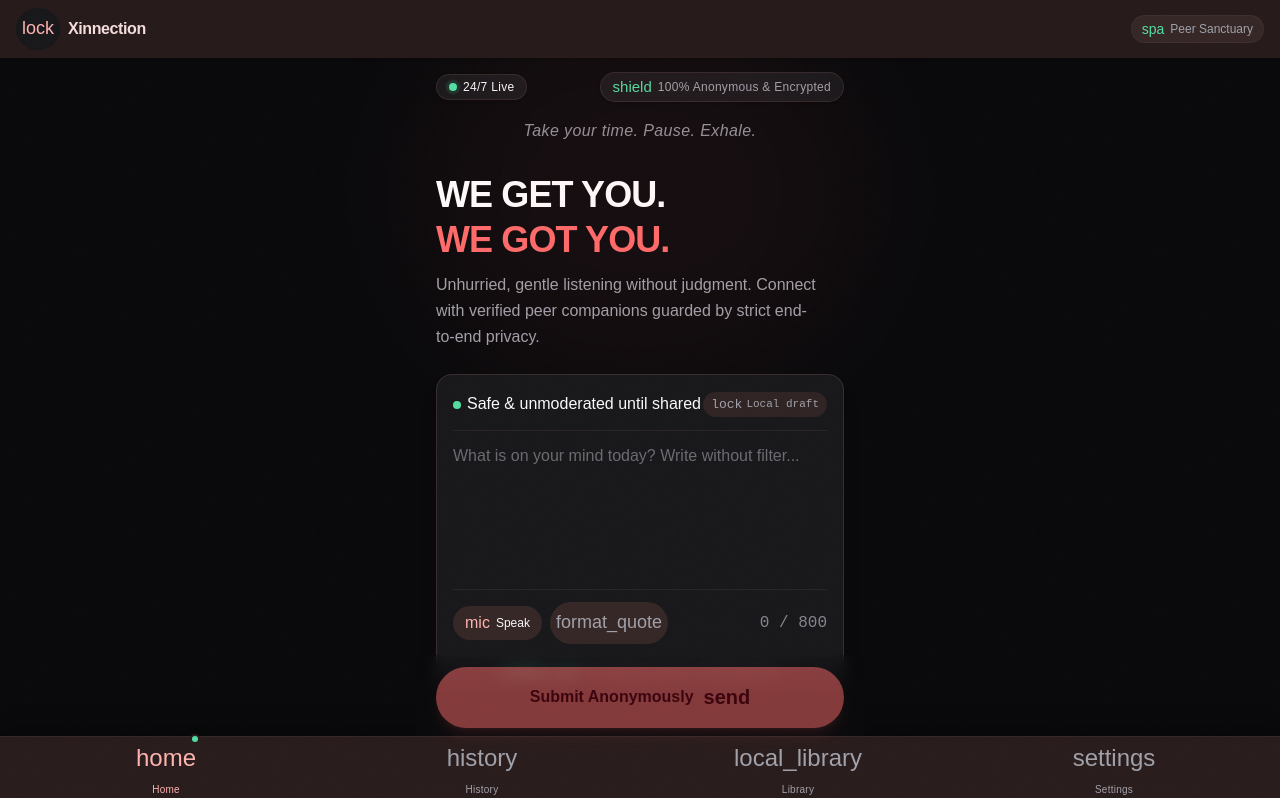
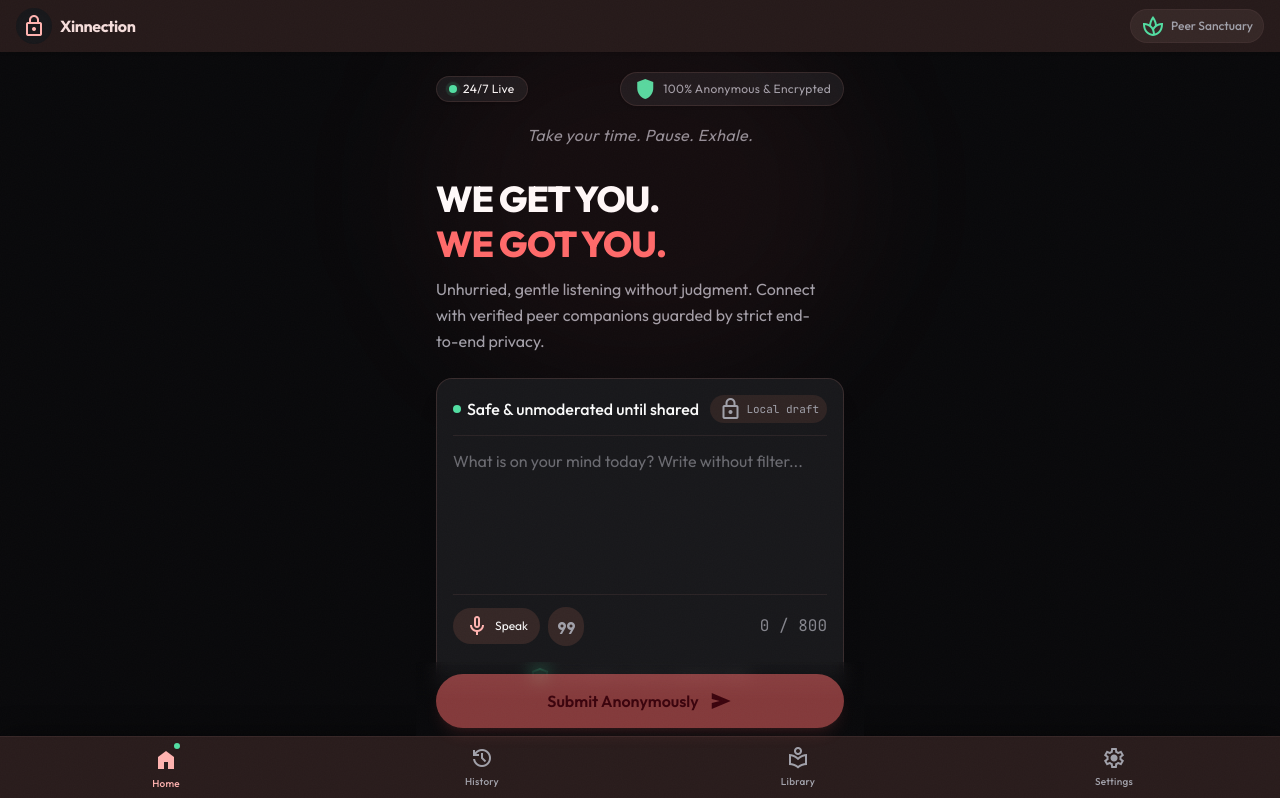
Before and after one commit to Respectus11/Xinnection, a Next.js app: page /en in a window 1280 px wide. Shown: the top 798 px of the page. Built offline with nearby package versions, Linux system fonts and the light colour scheme.

Commit message:
fix: load material symbols and stitch typography

```diff
--- a/src/app/[locale]/layout.tsx
+++ b/src/app/[locale]/layout.tsx
@@ -44,6 +44,27 @@ export default async function LocaleLayout({
       data-script={script}
       className={`${notoSans.variable} ${notoEthiopic.variable} ${fraunces.variable}`}
     >
+      <head>
+        <link rel="preconnect" href="https://fonts.googleapis.com" />
+        <link rel="preconnect" href="https://fonts.gstatic.com" crossOrigin="" />
+        <link href="https://fonts.googleapis.com/css2?family=Material+Symbols+Outlined:wght,FILL@100..700,0..1&display=swap" rel="stylesheet" />
+        <link href="https://fonts.googleapis.com/css2?family=JetBrains+Mono:wght@400;500&family=Outfit:wght@400;500;600;700;800&display=swap" rel="stylesheet" />
+        <style>{`
+          .material-symbols-outlined {
+            font-family: 'Material Symbols Outlined';
+            font-variation-settings: 'FILL' 0, 'wght' 400, 'GRAD' 0, 'opsz' 24;
+            display: inline-block;
+            vertical-align: middle;
+            line-height: 1;
+            /* Support for all WebKit browsers. */
+            -webkit-font-smoothing: antialiased;
+            /* Support for Safari and Chrome. */
+            text-rendering: optimizeLegibility;
+            /* Support for Firefox. */
+            -moz-osx-font-smoothing: grayscale;
+          }
+        `}</style>
+      </head>
       <body className="font-sans text-ink antialiased" style={{ background: "#081524" }}>
         <NextIntlClientProvider>{children}</NextIntlClientProvider>
       </body>
```
